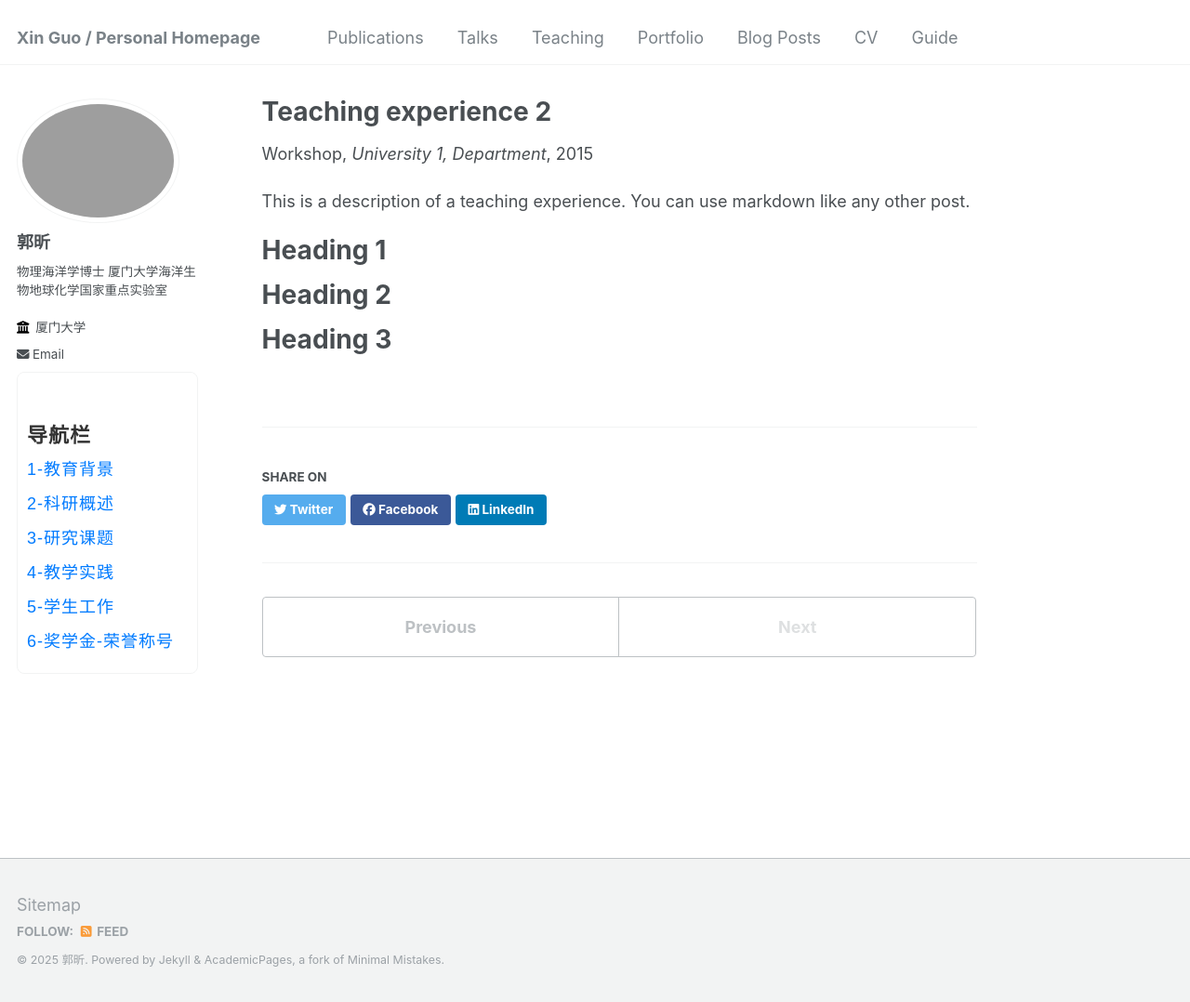
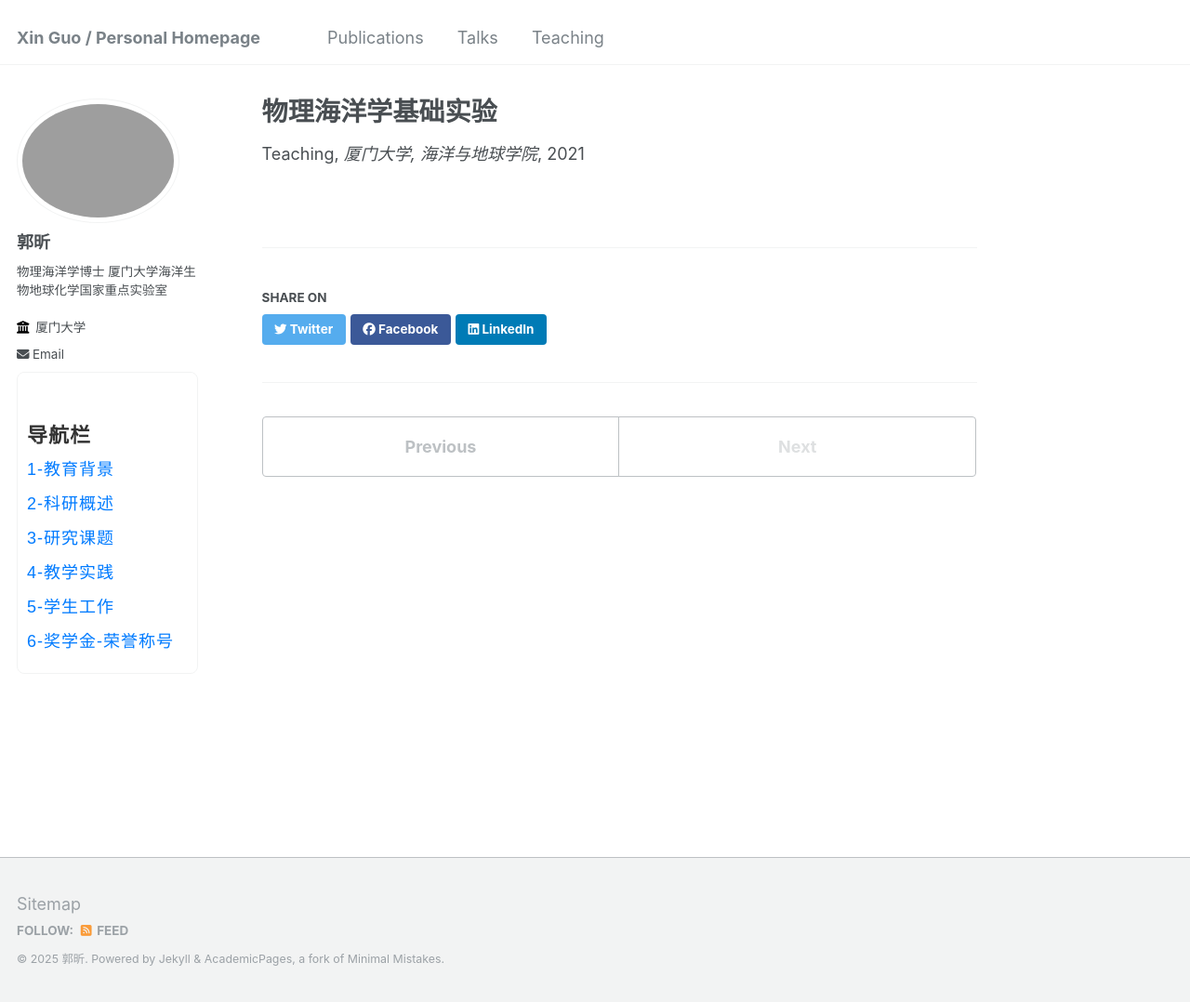
Before and after one commit to GuoXinOcean/GuoXinOcean.github.io, a Jekyll site: the page built from _teaching/2015-spring-teaching-2.md, in a window 1280 px wide and 1078 px high. Shown: the whole window at 93% size. Built offline with Jekyll 4.4.1, drawn with Linux system fonts in a browser that asks for light colours.

Commit message:
remove Portfolio CV Guide Blog Posts

```diff
--- a/_config.yml
+++ b/_config.yml
@@ -209,9 +209,9 @@ collections:
   publications:
     output: true
     permalink: /:collection/:path/
-  portfolio:
-    output: true
-    permalink: /:collection/:path/
+  # portfolio:
+  #   output: true
+  #   permalink: /:collection/:path/
   talks:
     output: true
     permalink: /:collection/:path/
@@ -256,14 +256,14 @@ defaults:
       share: true
       comments: true
   # _portfolio
-  - scope:
-      path: ""
-      type: portfolio
-    values:
-      layout: single
-      author_profile: true
-      share: true
-      comment: true
+  # - scope:
+  #     path: ""
+  #     type: portfolio
+  #   values:
+  #     layout: single
+  #     author_profile: true
+  #     share: true
+  #     comment: true
   # _talks
   - scope:
       path: ""
--- a/_teaching/2015-spring-teaching-2.md
+++ b/_teaching/2015-spring-teaching-2.md
@@ -1,20 +1,9 @@
 ---
-title: "Teaching experience 2"
-collection: teaching
-type: "Workshop"
-permalink: /teaching/2015-spring-teaching-1
-venue: "University 1, Department"
-date: 2015-01-01
-location: "City, Country"
+title: "物理海洋学基础实验"
+collection: 实验助教
+type: "Teaching"
+# permalink: /teaching/2015-spring-teaching-1
+venue: "厦门大学, 海洋与地球学院"
+date: 2021-06-01
+location: "厦门, 中国"
 ---
-
-This is a description of a teaching experience. You can use markdown like any other post.
-
-Heading 1
-======
-
-Heading 2
-======
-
-Heading 3
-======
```
Also changed, not shown: _data/navigation.yml (+8 -8 lines), _pages/about.md (+2 -2 lines).
